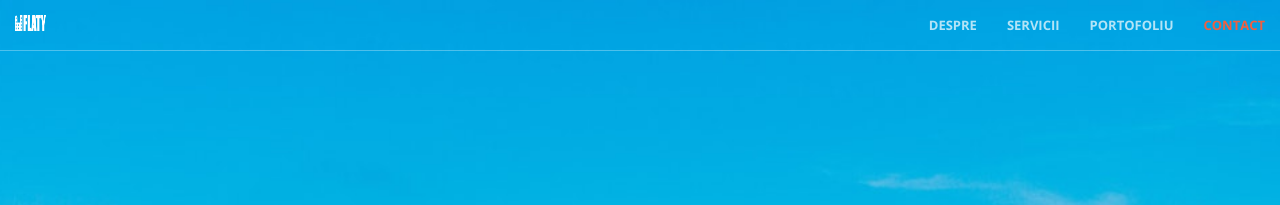
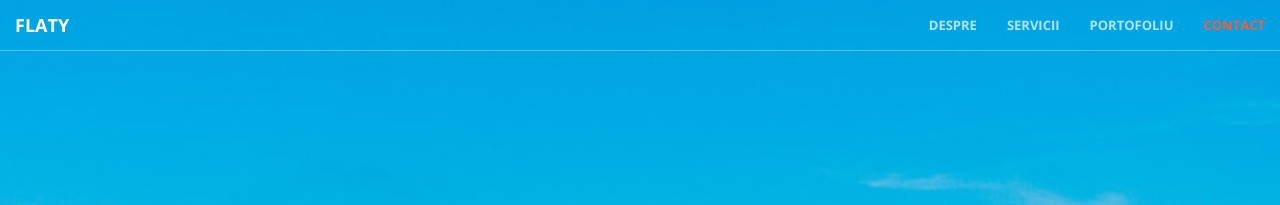
Before and after one commit to rptoma/Flaty-landing-page-2, a Jekyll site: the page built from index.html, in a window 1280 px wide. Shown: the top 205 px of the page. Built offline with Jekyll 4.4.1, drawn with Linux system fonts in a browser that asks for light colours.

Commit message:
Updated '_includes/nav.html' via CloudCannon

```diff
--- a/_includes/nav.html
+++ b/_includes/nav.html
@@ -8,7 +8,7 @@
                 <span class="icon-bar"></span>
                 <span class="icon-bar"></span>
             </button>
-            <a class="navbar-brand page-scroll" href="#page-top"><img src="img/logo.png" alt="Flaty" style="height:80%;width: 50%;"></a>
+            <a class="navbar-brand page-scroll" href="#page-top">FLATY</a>
         </div>
 
         <!-- Collect the nav links, forms, and other content for toggling -->
```
